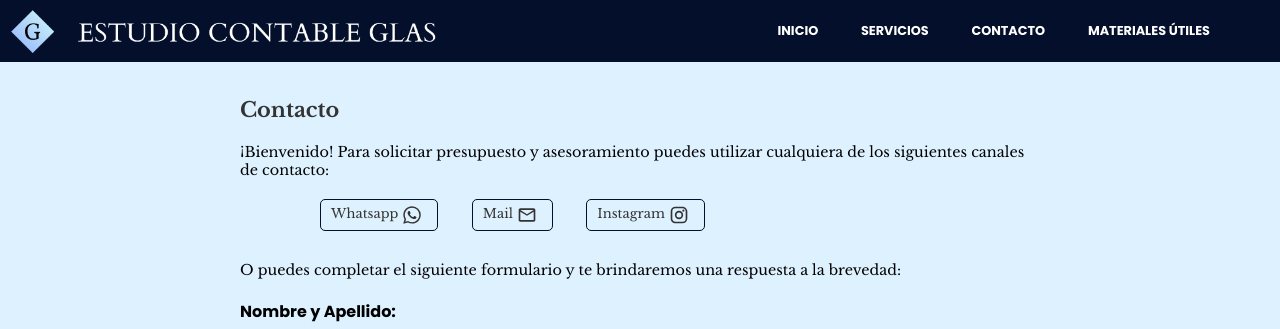
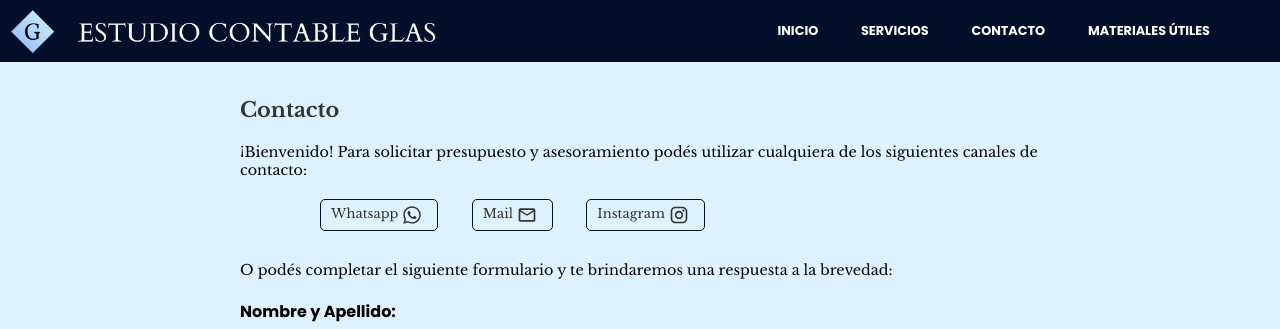
Before and after one commit to jimeg08/estudiocontableglas.github.io, a plain HTML site: page subpag/contacto.html in a window 1280 px wide. Shown: the top 329 px of the page. Drawn offline with nearby package versions, Linux system fonts and the light colour scheme.

Commit message:
Update contacto.html

```diff
--- a/subpag/contacto.html
+++ b/subpag/contacto.html
@@ -21,7 +21,7 @@
 
     <div id="contacto">
         <h2>Contacto</h2>
-        <p class="details">¡Bienvenido! Para solicitar presupuesto y asesoramiento puedes utilizar cualquiera de los siguientes canales de contacto:</p>
+        <p class="details">¡Bienvenido! Para solicitar presupuesto y asesoramiento podés utilizar cualquiera de los siguientes canales de contacto:</p>
 
         <div class="contact-buttons">
             <a href="https://api.whatsapp.com/send/?phone=541123985285&text&type=phone_number&app_absent=0" target="_blank"> Whatsapp
@@ -35,7 +35,7 @@
             </a>
         </div>
 
-        <p class="details">O puedes completar el siguiente formulario y te brindaremos una respuesta a la brevedad:</p>
+        <p class="details">O podés completar el siguiente formulario y te brindaremos una respuesta a la brevedad:</p>
         <form action="" method="POST">
             <label>Nombre y Apellido:</label>
             <input type="text" id="nombre" name="nombre" required>
```
